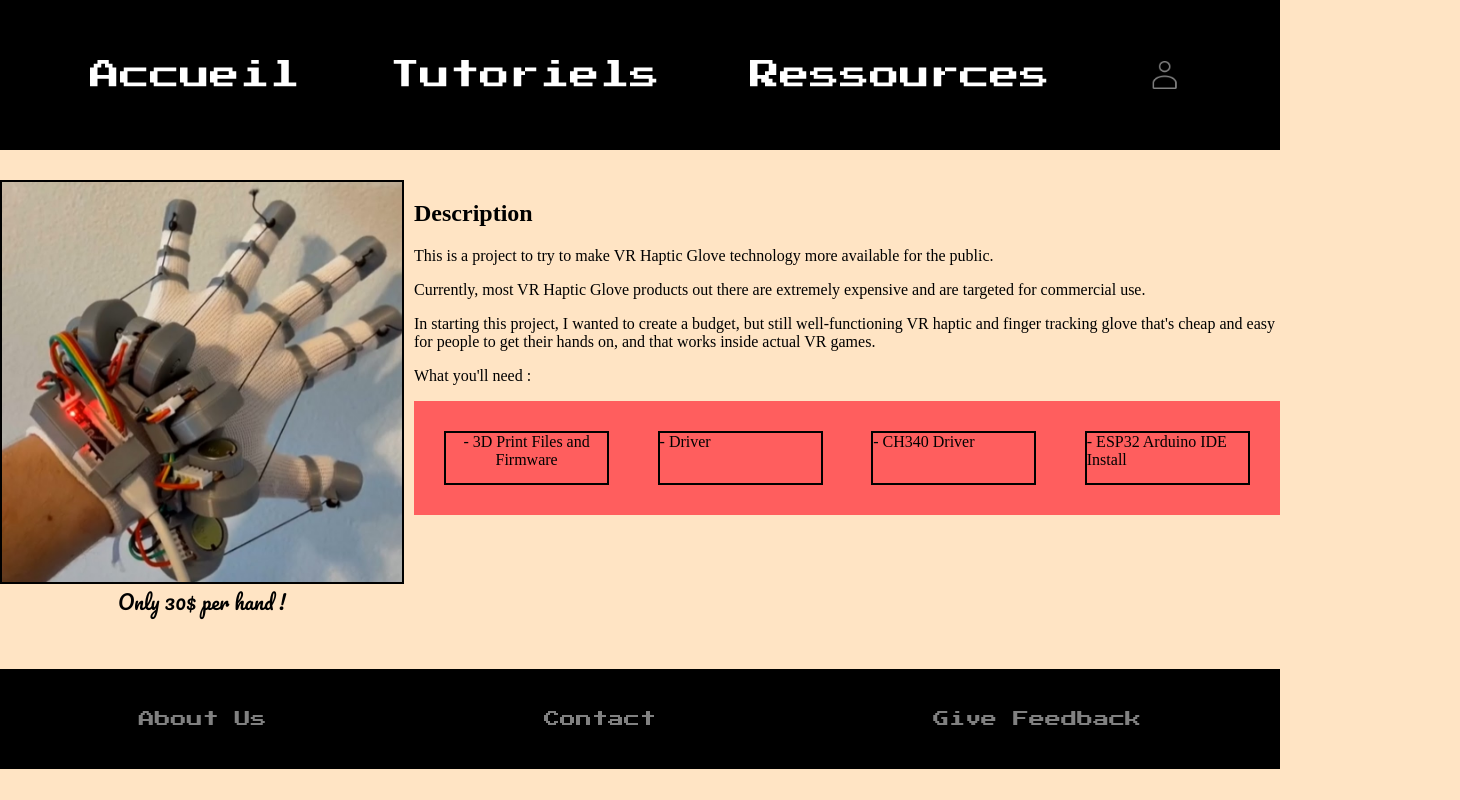
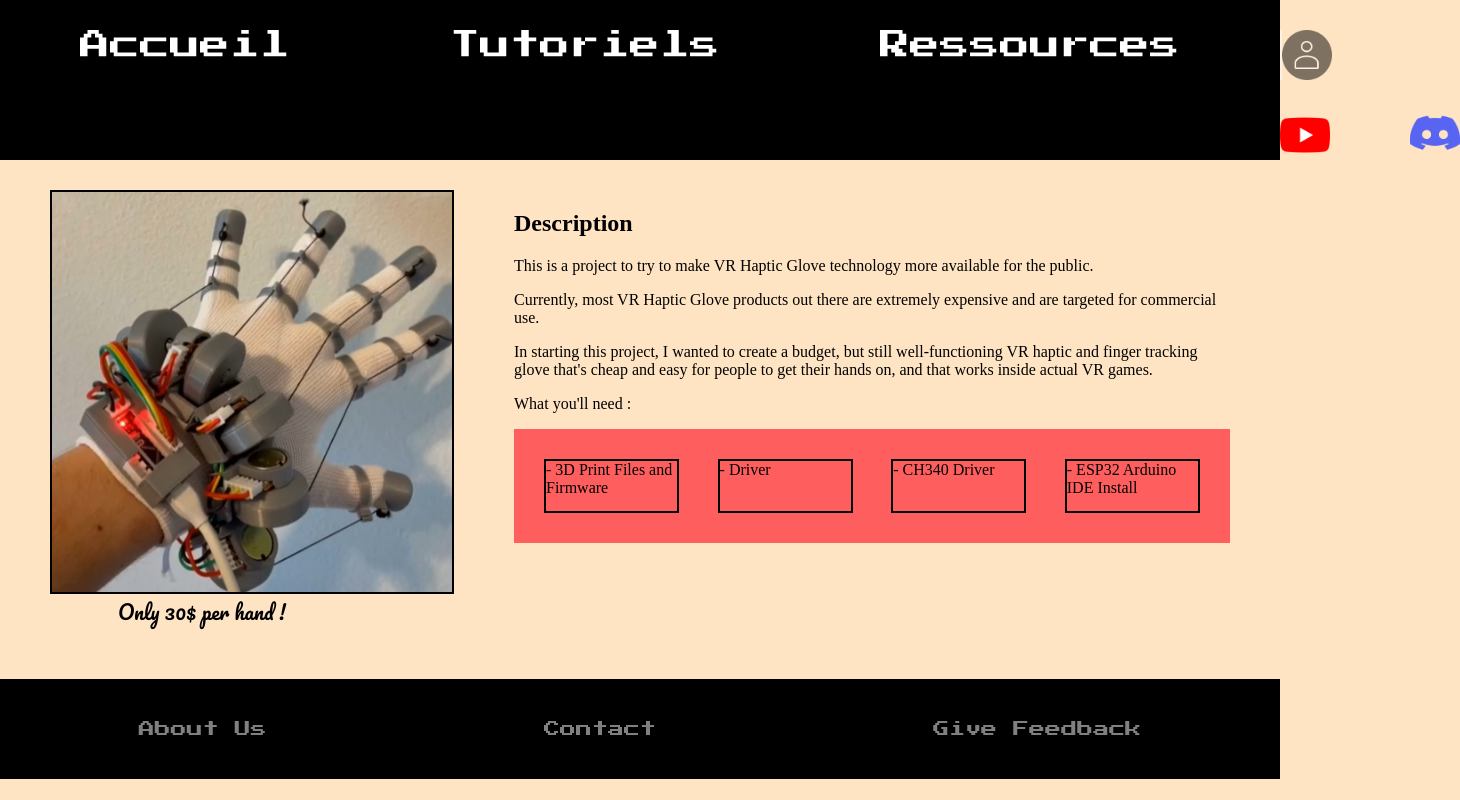
Before and after one commit to Soukoi/TechVR, a plain HTML site: page index.html in a window 1280 px wide. Shown: the whole page, 1460 px wide, since content can reach past the window. Drawn offline with Linux system fonts and the light colour scheme.

Commit message:
Website 1.2

```diff
--- a/css/style.css
+++ b/css/style.css
@@ -23,7 +23,6 @@ html, body {
     background-color: rgb(255, 94, 94);
     color: black;
     text-decoration: none;
-    text-align: center;
 }
 .boite1:hover {
     color: white;
@@ -82,18 +81,24 @@ html, body {
 .boite4 {
     display: flex;
     border: solid 2px black;
+    margin-left: 50px;
 }
 
 .boite5 {
     padding-left: 10px;
     height: 100px;
+    margin-left: 50px;
+    margin-right: 50px;
 }
 
 .nav {
     height: 150px;
     display: flex;
-    justify-content: space-evenly;
-    align-items: center;
+    justify-content: left;
+    align-items: top;
+    gap: 160px;
+    padding-left: 80px;
+    padding-top: 30px;
     background-color: black;
     font-size: 30px;
     font-family: 'Press Start 2P', cursive;
@@ -127,8 +132,10 @@ html, body {
     background-color: transparent;
     color: white;
     opacity: 50%;
-    display: flex;
-    flex-direction: column;
+    border-left: solid 2px white;
+    height: 50px;
+    margin-left: 1200px;
+    position: absolute;
 }
 .c4:hover {
     opacity: 100%;
@@ -190,3 +197,39 @@ html, body {
 .f3:hover{
     opacity: 100%;
 }
+
+.icons {
+    display: flex;
+    justify-content: flex-end;
+    margin-top: -70px;
+    margin-left: 1110px;
+    gap: 80px;
+    height: 50px;
+    width: 350px;
+    background-color: transparent;
+}
+
+#transparent {
+    text-decoration: none;
+    color: transparent;
+    background-color: transparent;
+    transition-duration: 250ms;
+}
+#transparent:hover {
+    transform: rotate(11deg);
+    transition-duration: 250ms;
+}
+#transparent2 {
+    text-decoration: none;
+    color: transparent;
+    background-color: transparent;
+    transition-duration: 250ms;
+}
+#transparent2:hover {
+    transform: rotate(-11deg);
+    transition-duration: 250ms;
+}
+#transparent3 {
+    background-color: transparent;
+    text-decoration: none;
+}
--- a/index.html
+++ b/index.html
@@ -30,6 +30,10 @@
             <img src="img/login.webp" alt="Login" width="50px" height="50px" class="img">
         </a>
     </nav>
+    <div class="icons">
+        <a href="https://www.youtube.com/c/LucasVRTech" id="transparent"><img src="img/youtube.png" alt="Youtube Logo" id="transparent" width="50px" height="50px"></a>
+        <a href="https://discord.gg/lucidvr" id="transparent2"><img src="img/discord.png" alt="Discord Logo" id="transparent2" width="50px" height="50px"></a>
+    </div>
 </header>
 
 <body>
@@ -62,12 +66,11 @@
     <div class="price">
         Only 30$ per hand !
     </div>
-
 </body>
 
 <footer>
     <li class="footer">
-        <div class="f1" id="button">About Us</div>
+        <a href="https://hackaday.io/project/178243-lucidgloves-vr-haptic-gloves-on-a-budget" id="transparent3"><div class="f1" id="button">About Us</div></a>
         <div class="f2" id="button">Contact</div>
         <div class="f3" id="button">Give Feedback</div>
     </li>
```
Also changed, not shown: img/discord.png (added), img/youtube.png (added).
